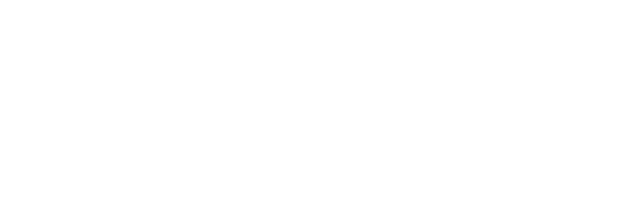
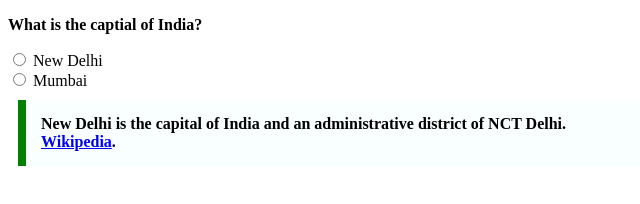
Before and after one commit to acciojob/trivia-shubhamsuryawanshi1902-creator, a website: page main.html in a window 1280 px wide. Shown: the whole page, without its empty margins (0-640 px from the left). Drawn offline with Linux system fonts and the light colour scheme.

Commit message:
created a submission

```diff
--- a/main.html
+++ b/main.html
@@ -1,16 +1,35 @@
 <!DOCTYPE html>
+<html lang="en">
+<head>
+    <meta charset="UTF-8">
+    <style>
+        /* Styling for the blockquote */
+        blockquote {
+            max-width: 600px;
+            margin: 10px;
+            padding: 15px;
+            border-left: 8px solid green;
+            background-color: #f8fffe;
+            font-weight: bold;
+        }
+    </style>
+</head>
+<body>
 
-<html>
+    <p><strong>What is the captial of India?</strong></p>
 
-<head>
-	<link rel="stylesheet" href="styles.css">
-</head>
+    <form>
+        <input type="radio" id="newdelhi" name="capital" value="New Delhi">
+        <label for="newdelhi">New Delhi</label><br>
 
-<body>
-	<!-- the entire body must be written by student -->
-    <script type="text/javascript" src="./script.js">
-</script>
+        <input type="radio" id="mumbai" name="capital" value="Mumbai">
+        <label for="mumbai">Mumbai</label>
+    </form>
+
+    <blockquote>
+        New Delhi is the capital of India and an administrative district of NCT Delhi.
+        <a href="https://en.wikipedia.org/wiki/New_Delhi">Wikipedia</a>.
+    </blockquote>
 
 </body>
-
 </html>
```
